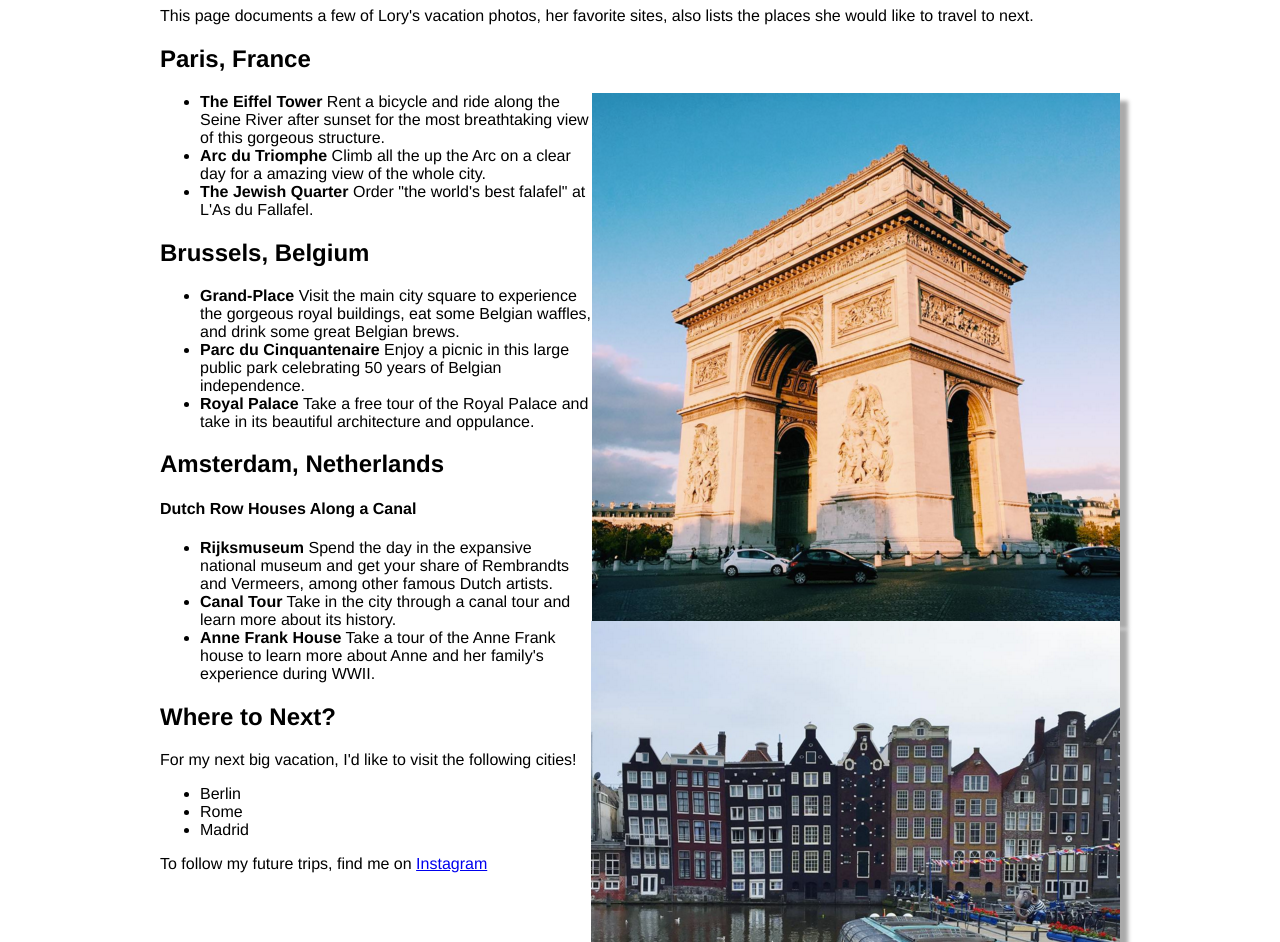
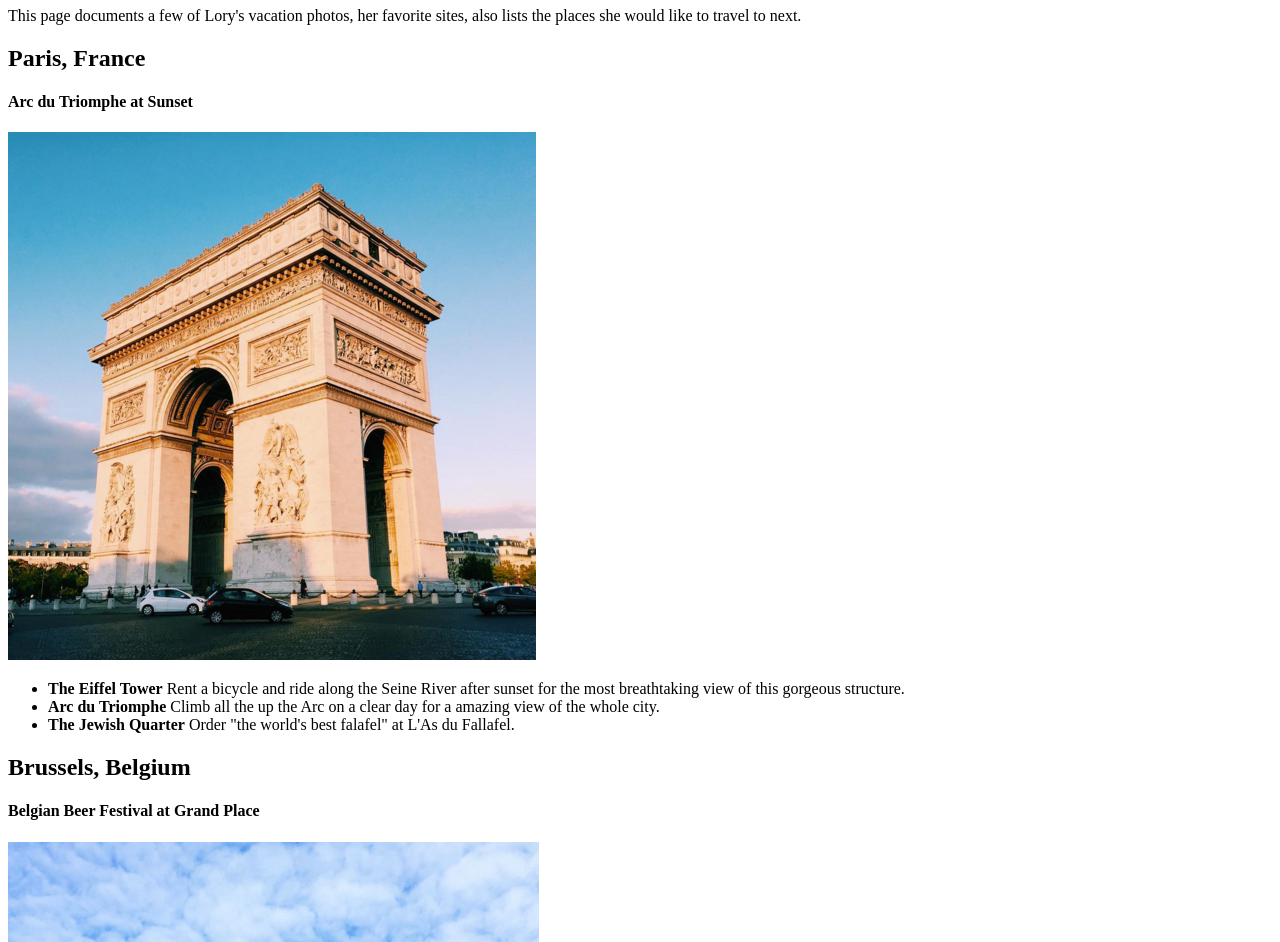
Before and after one commit to mishral/hw1-master, a plain HTML site: page travel.html in a window 1280 px wide. Shown: the part 73-1015 px from the top of the page. Drawn offline with Linux system fonts and the light colour scheme.

Commit message:
removed css link

```diff
--- a/travel.html
+++ b/travel.html
@@ -3,7 +3,6 @@
   <head>
     <title>Lory Mishra | Travel Page</title>
     <meta charset="UTF-8">
-    <link rel="stylesheet" type="text/css" href="styles.css">
   </head>
 
   <body>
@@ -13,6 +12,7 @@
 
     <div class="body">
       <h2>Paris, France</h2>
+      <h4>Arc du Triomphe at Sunset</h4>
       <img src="paris.png">
       <ul>
         <li><b>The Eiffel Tower</b> Rent a bicycle and ride along the Seine River after sunset for
@@ -24,6 +24,8 @@
 
     <div class="body">
       <h2>Brussels, Belgium</h2>
+      <h4>Belgian Beer Festival at Grand Place</h4>
+      <img src="brussels.png">
       <ul>
         <li><b>Grand-Place</b> Visit the main city square to experience the gorgeous royal buildings,
         eat some Belgian waffles, and drink some great Belgian brews.</li>
@@ -47,6 +49,7 @@
 
     <div class="body">
       <h2>Where to Next?</h2>
+      <img src="plane.png">
       <p>For my next big vacation, I'd like to visit the following cities!</p>
       <ul>
         <li>Berlin</li>
```
